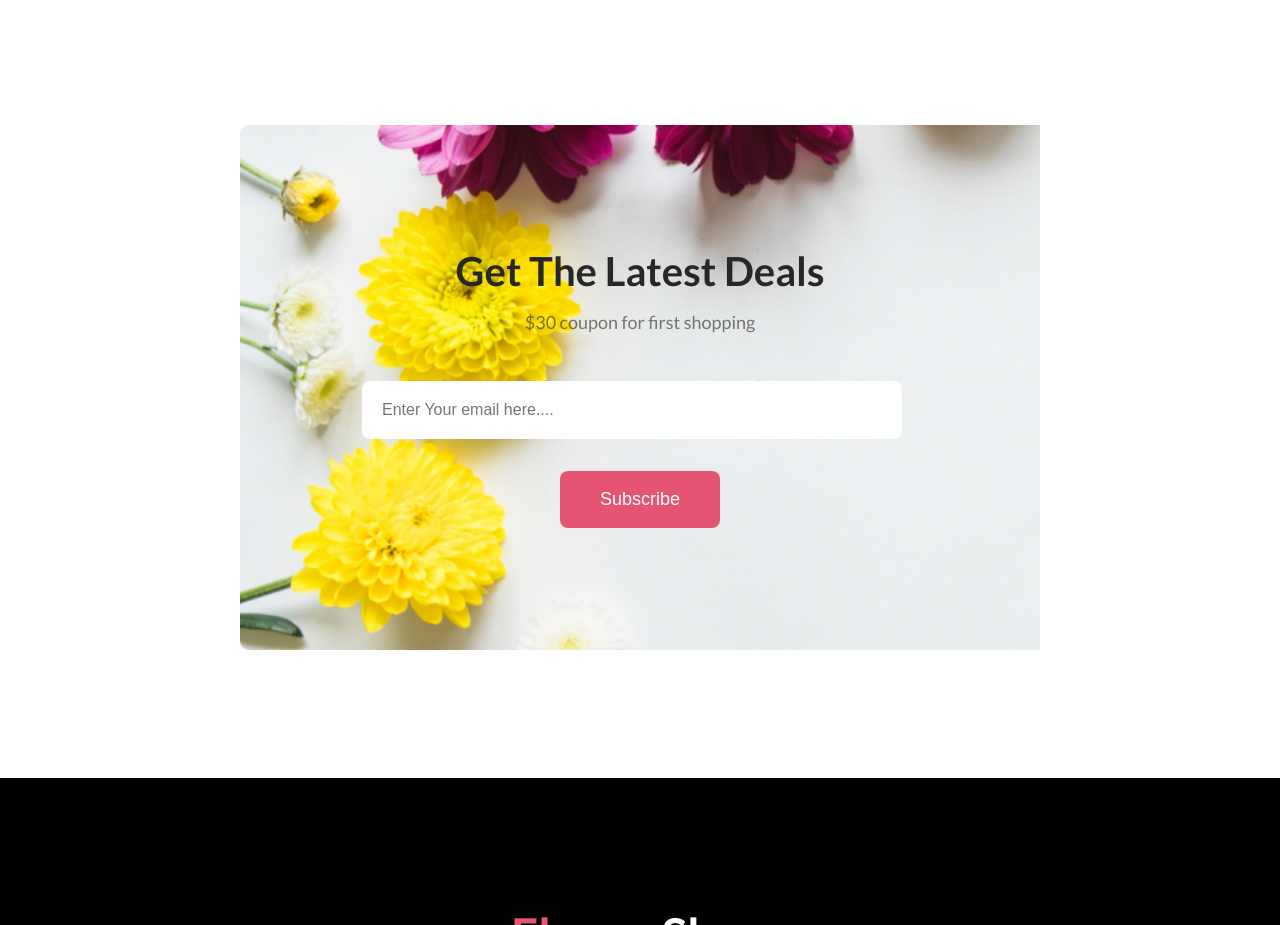
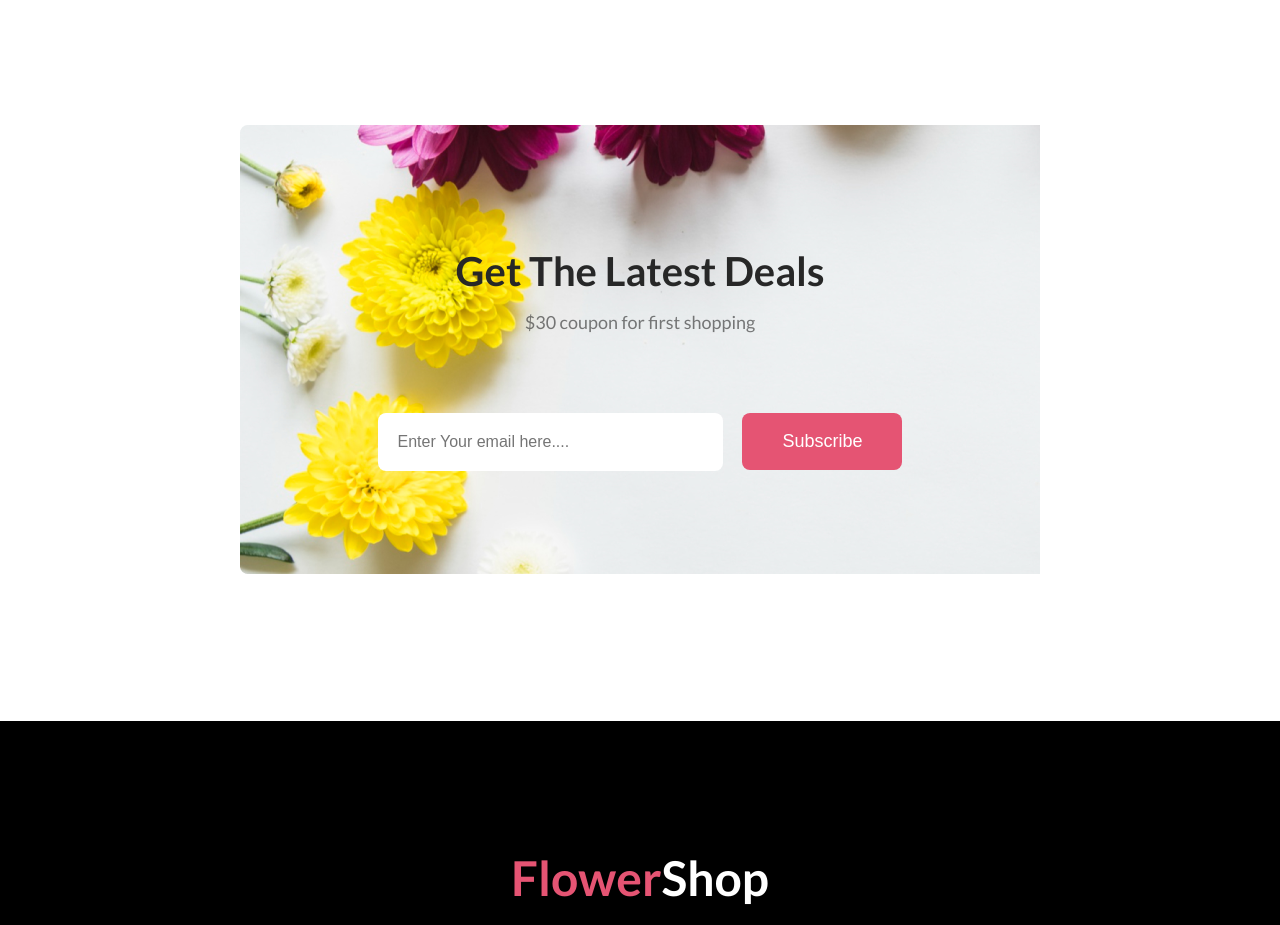
Before and after one commit to tamzid74/flower-shop-website, a plain HTML site: page index.html in a window 1280 px wide. Shown: the part 3651-4576 px from the top of the page. Drawn offline with Linux system fonts and the light colour scheme.

Commit message:
some css changes

```diff
--- a/style.css
+++ b/style.css
@@ -249,9 +249,8 @@ body {
 
 
 .details-contain {
-    height: 100%;
+    height: 50%;
     background-image: url("images/Rectangle\ 9.png");
-    background-size: cover;
     background-repeat: no-repeat;
     margin: 128px 240px;
 
@@ -280,7 +279,7 @@ body {
 .details-title input {
     border-radius: 8px;
     background: #FFF;
-    width: 500px;
+    width: 55%;
     border: 0px;
     color: rgba(39, 39, 39, 0.60);
     font-size: 16px;
```
